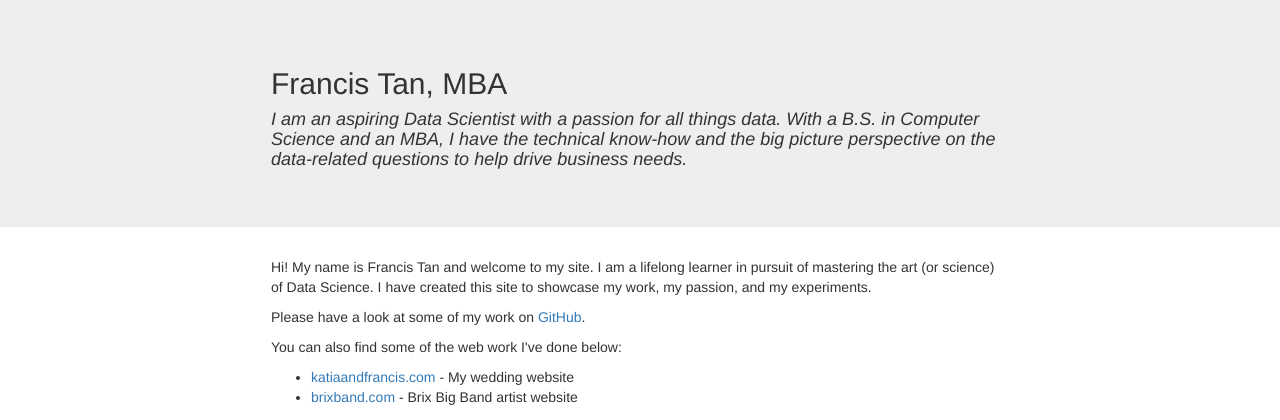
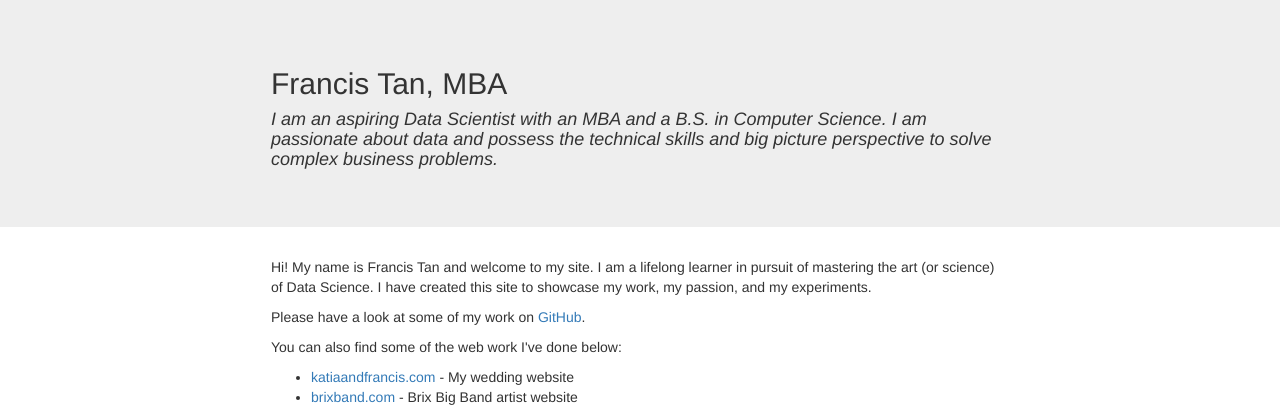
Before and after one commit to ftan84/francis-adrian-tan, a Flask app: page / in a window 1280 px wide. Shown: the part 51-471 px from the top of the page. Run offline with Flask 2, Linux system fonts and the light colour scheme; some libraries are stand-ins or nearby versions.

Commit message:
Updated summary

```diff
--- a/templates/base.html
+++ b/templates/base.html
@@ -65,7 +65,8 @@ new Date().getTime(),event:'gtm.js'});var f=d.getElementsByTagName(s)[0],
 <div class="container">
 <h2>Francis Tan, MBA</h2>
 <h4>
-I am an aspiring Data Scientist with a passion for all things data. With a B.S. in Computer Science and an MBA, I have the technical know-how and the big picture perspective on the data-related questions to help drive business needs.
+<!--I am an aspiring Data Scientist with a passion for all things data. With a B.S. in Computer Science and an MBA, I have the technical know-how and the big picture perspective on the data-related questions to help drive business needs.-->
+I am an aspiring Data Scientist with an MBA and a B.S. in Computer Science. I am passionate about data and possess the technical skills and big picture perspective to solve complex business problems.
 </h4>
 </div>
 </div>
```
